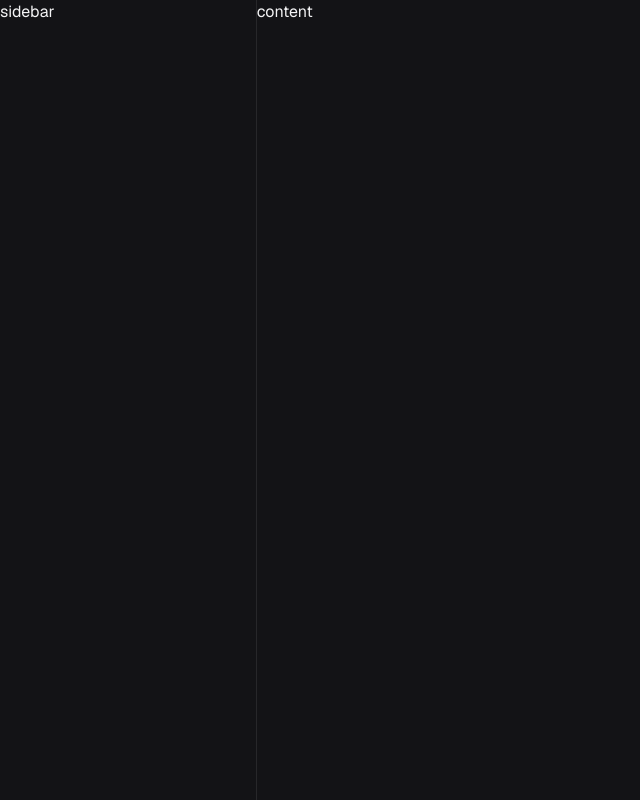
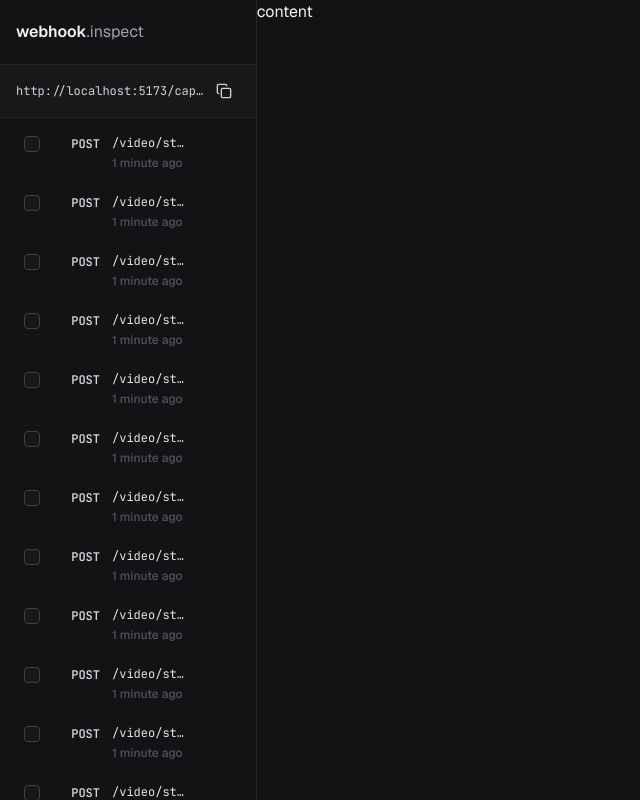
Before and after one commit to Schlup/webhook-ai, a React (Vite) app in the folder web/: page / in a window 1280 px wide. Shown: the whole page, without its empty margins (0-640 px from the left). Built offline with nearby package versions, Linux system fonts and the light colour scheme.

Commit message:
feat: :sparkles: sidebar and items added

```diff
--- a/web/package.json
+++ b/web/package.json
@@ -10,14 +10,18 @@
     "preview": "vite preview"
   },
   "dependencies": {
+    "@radix-ui/react-checkbox": "^1.3.3",
     "@tailwindcss/vite": "^4.2.2",
     "@tanstack/react-query": "5.90.5",
     "@tanstack/react-router": "1.132.47",
     "@tanstack/react-router-devtools": "1.133.1",
     "@tanstack/router": "0.0.1-beta.53",
+    "lucide-react": "^0.577.0",
     "react": "^19.2.4",
     "react-dom": "^19.2.4",
-     "react-resizable-panels": "3.0.6",
+    "react-resizable-panels": "3.0.6",
+    "tailwind-merge": "^3.5.0",
+    "tailwind-variants": "^3.2.2",
     "tailwindcss": "^4.2.2"
   },
   "devDependencies": {
--- a/web/src/components/sidebar.tsx
+++ b/web/src/components/sidebar.tsx
@@ -0,0 +1,24 @@
+import { Copy } from "lucide-react";
+import { IconButton } from "./ui/icon-button";
+import { WebhooksList } from "./webhooks-list";
+
+export function Sidebar() {
+    return (
+        <div className="flex h-screen flex-col">
+            <div className="flex items-center justify-between border-b border-zinc-700 px-4 py-5">
+                <div className="flex items-baseline">
+                    <span className="font-semibold text-zinc-100">webhook</span>
+                    <span className="font-normal text-zinc-400">.inspect</span>
+                </div>
+            </div>
+            <div className="flex items-center gap-2 border-b border-zinc-700 bg-zinc-800 px-4 py-2.5">
+                <div className="flex-1 min-w-0 justify-between flex items-center gap-1 text-xs font-mono   text-zinc-300">
+                    <span className="truncate">http://localhost:5173/capute</span>
+                    <IconButton icon={<Copy className="size-4" />} />
+                </div>
+            </div>
+
+            <WebhooksList />
+        </div>
+    )
+}
--- /dev/null
+++ b/web/src/components/ui/checkbox.tsx
@@ -0,0 +1,23 @@
+import * as RadixCheckbox from "@radix-ui/react-checkbox"
+import { CheckIcon } from "lucide-react"
+import { twMerge } from "tailwind-merge";
+
+interface CheckboxProps extends RadixCheckbox.CheckboxProps {
+
+}
+
+export default function Checkbox(props: CheckboxProps) {
+    return (
+        <RadixCheckbox.Root className={twMerge(
+            'flex size-4 shrink-0 items-center justify-center rounded border border-zinc-600 bg-zinc-800 transition-colors hover:border-zinc-500',
+            'focus-visible:outline-none focus-visible:ring-2 focus-visible:ring-zinc-400 focus-visible:ring-offset-2',
+            'data-[state=checked]:border-indigo-400 data-[state=checked]:bg-indigo-400',
+        )}
+            {...props}
+        >
+            <RadixCheckbox.Indicator className="flex items-center justify-center text-zinc-900">
+                <CheckIcon className="size-3" strokeWidth={3} />
+            </RadixCheckbox.Indicator>
+        </RadixCheckbox.Root>
+    )
+}
--- /dev/null
+++ b/web/src/components/ui/icon-button.tsx
@@ -0,0 +1,31 @@
+import type { ComponentProps, ReactNode } from "react";
+import { tv, type VariantProps } from "tailwind-variants";
+
+const iconButton = tv({
+    base: "flex items-center justify-center rounded-lg p-2  hover:bg-zinc-700 transition-colors duration-150",
+    variants: {
+        size: {
+            sm: "size-6",
+            md: "size-8",
+        }
+    },
+    defaultVariants: {
+        size: "md",
+    }
+})
+
+interface IconButtonProps extends ComponentProps<'button'>, VariantProps<typeof iconButton> {
+    icon: ReactNode
+}
+
+export function IconButton({ icon, size, className, ...props }: IconButtonProps) {
+    return (
+        <button
+            type="button"
+            {...props}
+            className={iconButton({ size, className })}
+        >
+            {icon}
+        </button>
+    )
+}
--- /dev/null
+++ b/web/src/components/webhooks-list-item.tsx
@@ -0,0 +1,26 @@
+import { Link } from "@tanstack/react-router";
+import { IconButton } from "./ui/icon-button";
+import { Trash2Icon } from "lucide-react";
+import Checkbox from "./ui/checkbox";
+
+export function WebhooksListItem() {
+    return (
+        <div className="rounded-lg transition-colors duration-150 hover:bg-zinc-700/30 cursor-pointer group">
+            <div className="flex items-start gap-3 px-4 py-2.5">
+                <Checkbox />
+                <Link to="/" className="flex flex-1 min-w-0 items-start gap-3">
+                    <span className="w-12 shrink-0 font-mono text-xs font-semibold text-zinc-300 text-right">POST</span>
+                    <div className="flex-1 min-w-0">
+                        <p className="truncate text-xs text-zinc-200 leading-tight font-mono">
+                            /video/status
+                        </p>
+                        <p className="text-xs text-zinc-500 font-medium mt-1">
+                            1 minute ago
+                        </p>
+                    </div>
+                </Link>
+                <IconButton icon={<Trash2Icon className="size-3.5 text-zinc-400" />} className="opacity-0 transition-opacity group-hover:opacity-100" />
+            </div>
+        </div>
+    )
+}
--- /dev/null
+++ b/web/src/components/webhooks-list.tsx
@@ -0,0 +1,31 @@
+import { WebhooksListItem } from "./webhooks-list-item";
+
+export function WebhooksList() {
+    return (
+        <div className="flex-1 overflow-y-auto ">
+            <div className="space-y-1 p-2">
+                <WebhooksListItem />
+                <WebhooksListItem />
+                <WebhooksListItem />
+                <WebhooksListItem />
+                <WebhooksListItem />
+                <WebhooksListItem />
+                <WebhooksListItem />
+                <WebhooksListItem />
+                <WebhooksListItem />
+                <WebhooksListItem />
+                <WebhooksListItem />
+                <WebhooksListItem />
+                <WebhooksListItem />
+                <WebhooksListItem />
+                <WebhooksListItem />
+                <WebhooksListItem />
+                <WebhooksListItem />
+                <WebhooksListItem />
+                <WebhooksListItem />
+                <WebhooksListItem />
+                <WebhooksListItem />
+            </div>
+        </div>
+    )
+}
--- a/web/src/routes/index.tsx
+++ b/web/src/routes/index.tsx
@@ -1,5 +1,6 @@
 import { createFileRoute } from '@tanstack/react-router'
 import { Panel, PanelGroup, PanelResizeHandle } from 'react-resizable-panels'
+import { Sidebar } from '../components/sidebar'
 
 export const Route = createFileRoute('/')({
     component: Index,
@@ -10,7 +11,7 @@
         <div className="h-screen bg-zinc-900">
             <PanelGroup direction='horizontal'>
                 <Panel defaultSize={20} minSize={15} maxSize={40}>
-                    sidebar
+                    <Sidebar />
                 </Panel>
 
                 <PanelResizeHandle className='w-px bg-zinc-700 hover:bg-zinc-600 transition-colors duration-150' />
```
Also changed, not shown: 1 other file (tests, documents, lock files or other folders).
